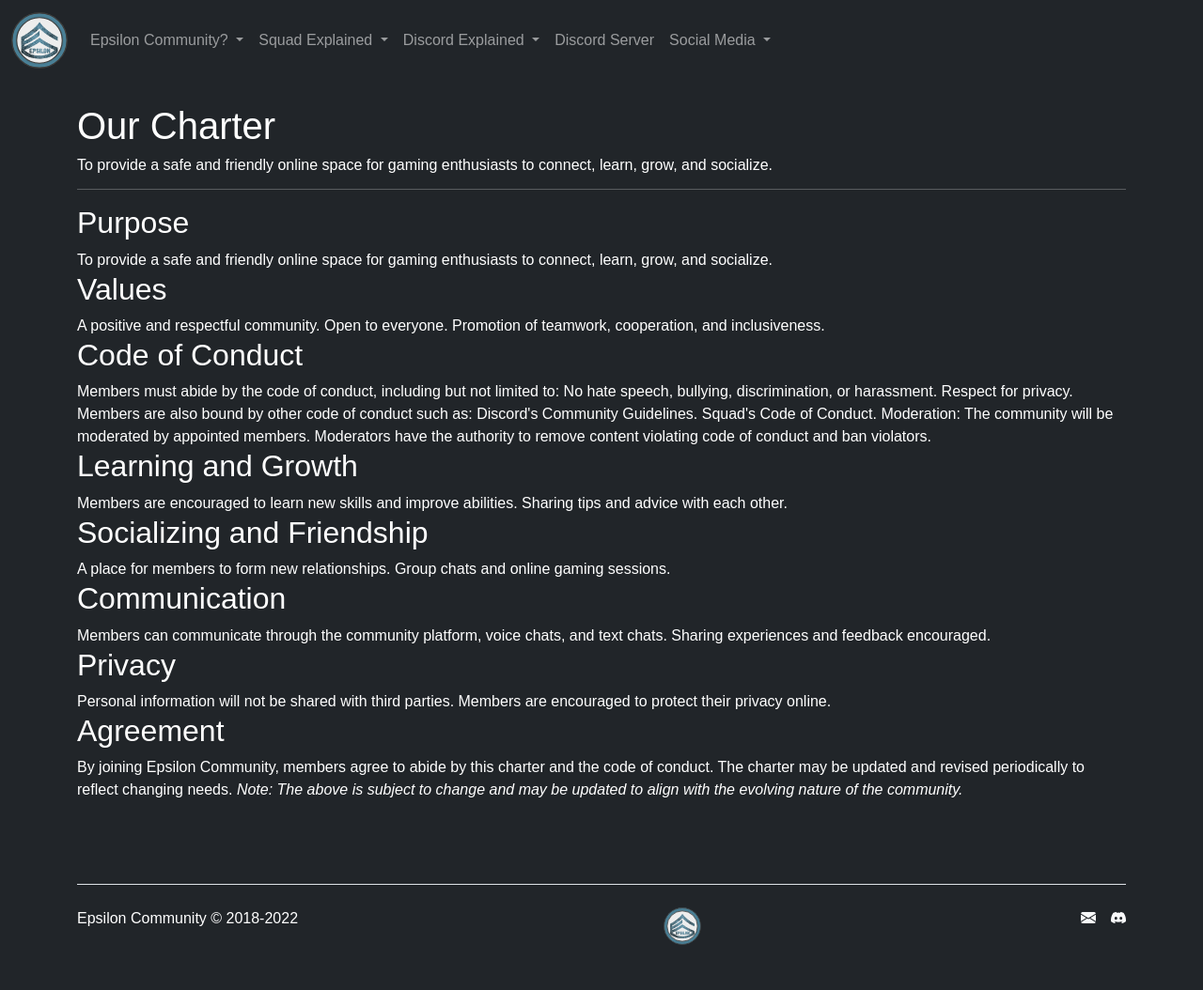
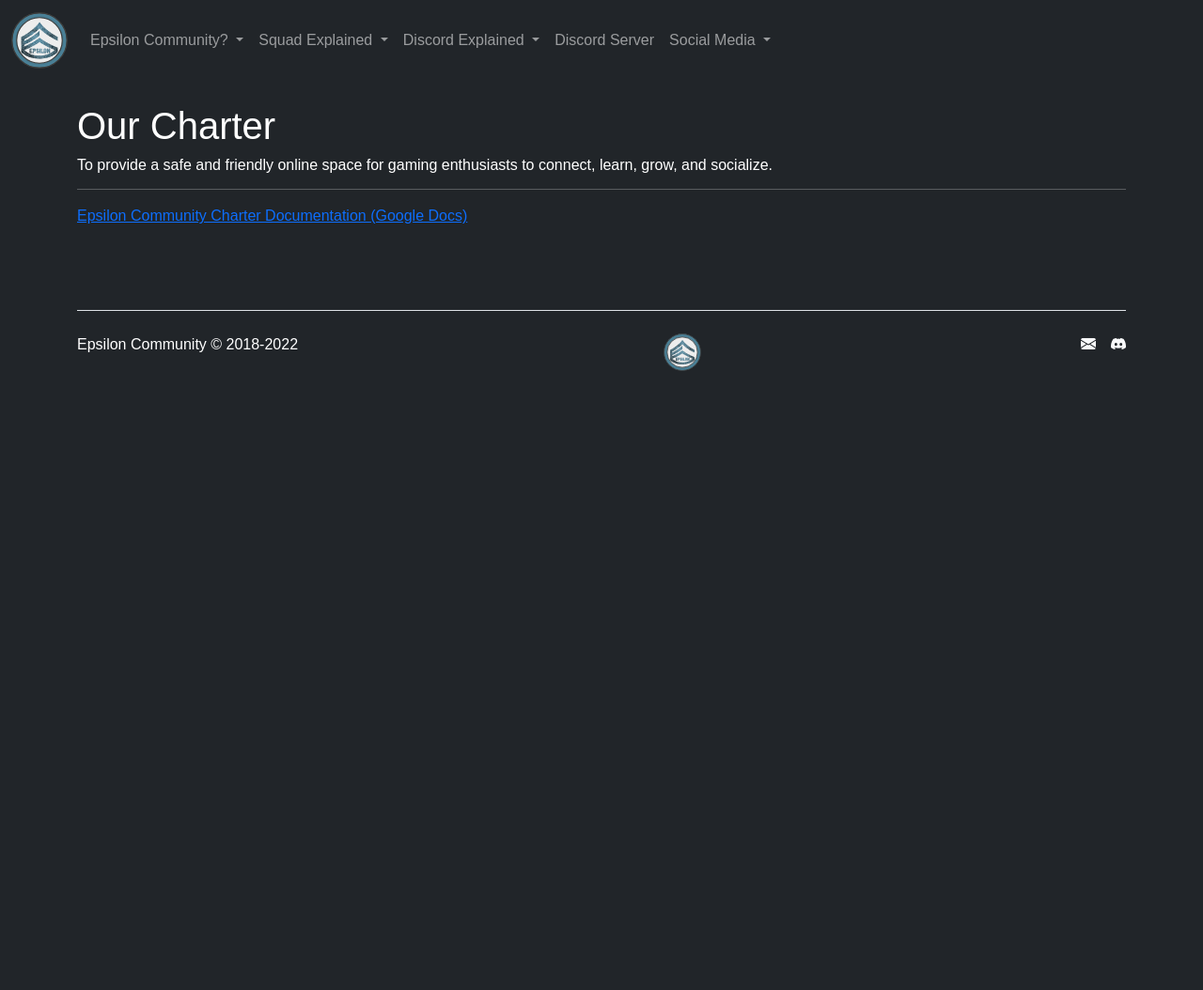
Before and after one commit to EpsilonCommunity/Epsilon.Community, a PHP site: page /about/charter/index.php in a window 1280 px wide. Shown: the whole page at 94% size. After the commit the page ends 395 px from the top, so only its background shows below. Run offline with PHP 8.4, Linux system fonts and the light colour scheme; some web fonts are replaced.

Commit message:
linked to google docs

```diff
--- a/about/charter/index.php
+++ b/about/charter/index.php
@@ -16,38 +16,8 @@ require_once('../../assets/template/header.php');
 	<h6>To provide a safe and friendly online space for gaming enthusiasts to connect, learn, grow, and socialize.</h6>
 	<hr>
 	<p>
-	<h2>Purpose</h2>
-	To provide a safe and friendly online space for gaming enthusiasts to connect, learn, grow, and socialize.
-	<h2>Values</h2>
-	A positive and respectful community.
-	Open to everyone.
-	Promotion of teamwork, cooperation, and inclusiveness.
-	<h2>Code of Conduct</h2>
-	Members must abide by the code of conduct, including but not limited to:
-	No hate speech, bullying, discrimination, or harassment.
-	Respect for privacy.
-	Members are also bound by other code of conduct such as:
-	Discord's Community Guidelines.
-	Squad's Code of Conduct.
-	Moderation:
-	The community will be moderated by appointed members.
-	Moderators have the authority to remove content violating code of conduct and ban violators.
-	<h2>Learning and Growth</h2>
-	Members are encouraged to learn new skills and improve abilities.
-	Sharing tips and advice with each other.
-	<h2>Socializing and Friendship</h2>
-	A place for members to form new relationships.
-	Group chats and online gaming sessions.
-	<h2>Communication</h2>
-	Members can communicate through the community platform, voice chats, and text chats.
-	Sharing experiences and feedback encouraged.
-	<h2>Privacy</h2>
-	Personal information will not be shared with third parties.
-	Members are encouraged to protect their privacy online.
-	<h2>Agreement</h2>
-	By joining Epsilon Community, members agree to abide by this charter and the code of conduct.
-	The charter may be updated and revised periodically to reflect changing needs.
-	<em>Note: The above is subject to change and may be updated to align with the evolving nature of the community.</em>
+		<a href="https://docs.google.com/document/d/1EmWGFEXwxqu4dBduRlxZagVGpohgmkPIPg3tO7lEhO4/edit?usp=sharing">Epsilon
+			Community Charter Documentation (Google Docs)</a>
 	</p>
 	<br>
 	<br>
```
